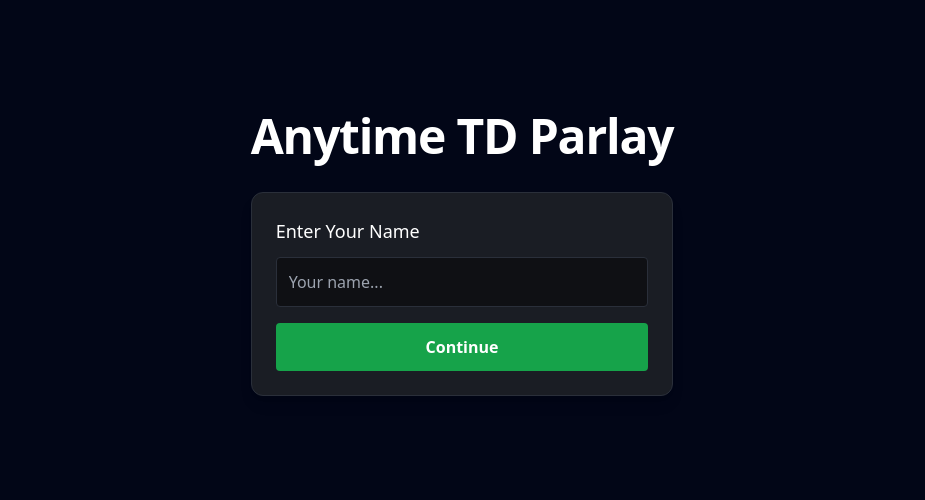
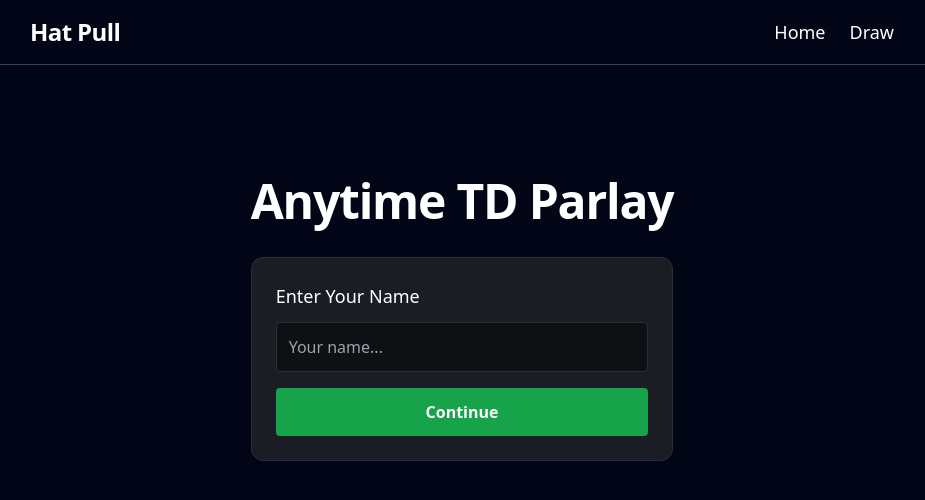
Before and after one commit to nick35d/anytime-td-parlay, a Next.js app: page / in a window 1280 px wide. Shown: the top 500 px of the page, without its empty margins (178-1103 px from the left). Built offline with nearby package versions, Linux system fonts and the light colour scheme.

Commit message:
Update layout.tsx

```diff
--- a/app/layout.tsx
+++ b/app/layout.tsx
@@ -1,5 +1,6 @@
 import "./globals.css";
 import type { Metadata } from "next";
+import Link from "next/link";
 
 export const metadata: Metadata = {
   title: "Hat Pull",
@@ -14,7 +15,22 @@ export default function RootLayout({
   return (
     <html lang="en">
       <body className="bg-[#020617] text-white antialiased">
-        <main className="min-h-screen flex flex-col items-center px-4 py-8">
+        <header className="w-full border-b border-gray-700 mb-8">
+          <nav className="max-w-4xl mx-auto flex items-center justify-between px-4 py-4">
+            <h1 className="text-2xl font-bold tracking-tight">Hat Pull</h1>
+
+            <div className="flex gap-6 text-lg">
+              <Link href="/" className="hover:text-gray-300 transition">
+                Home
+              </Link>
+              <Link href="/draw" className="hover:text-gray-300 transition">
+                Draw
+              </Link>
+            </div>
+          </nav>
+        </header>
+
+        <main className="min-h-screen flex flex-col items-center px-4 pb-20">
           {children}
         </main>
       </body>
```
